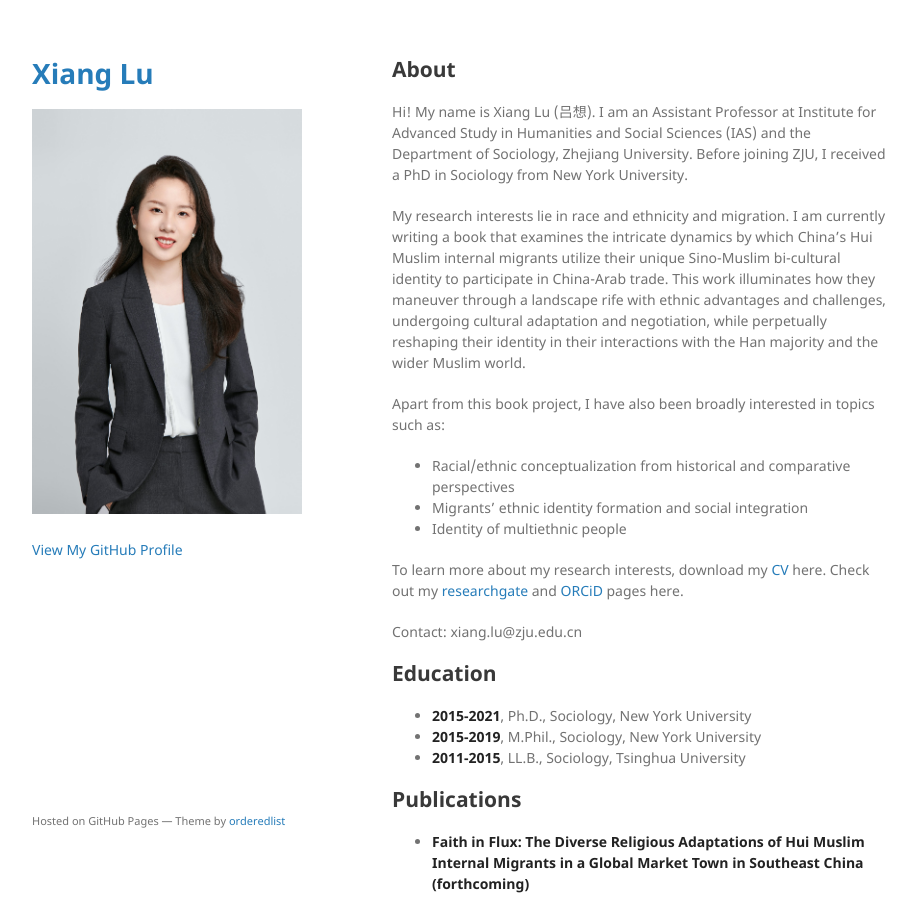
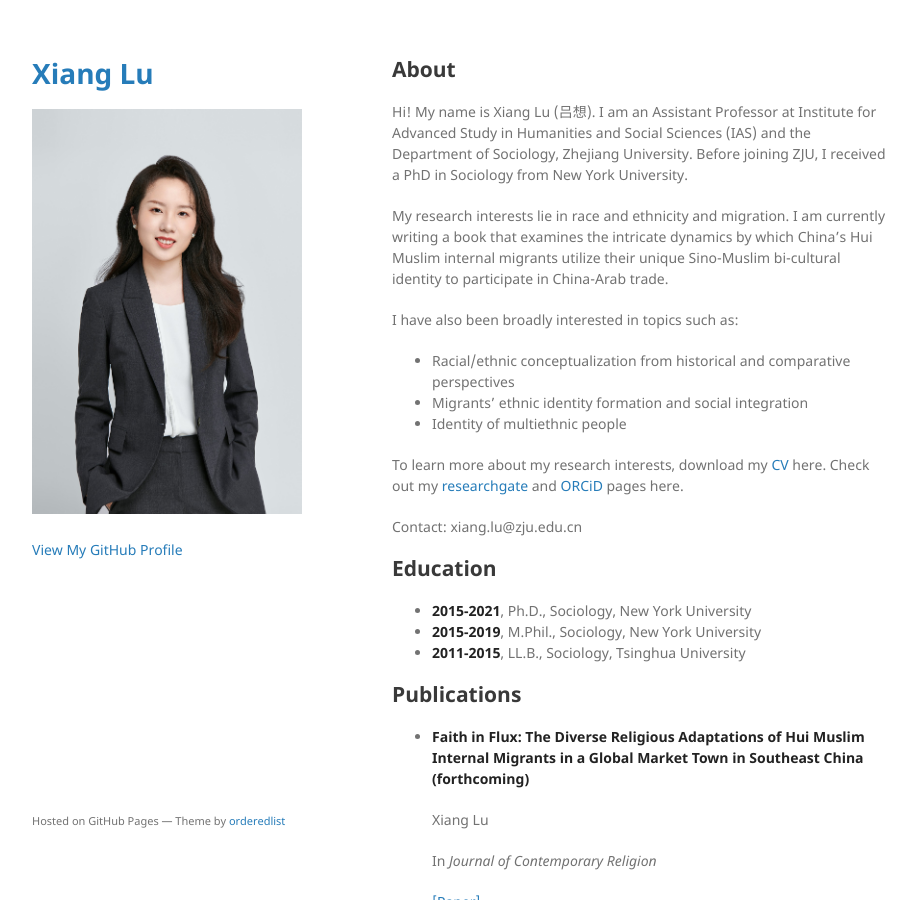
Before and after one commit to xianglusoc/xianglusoc.github.io, a Jekyll site: the page built from index.md, in a window 1280 px wide and 900 px high. Shown: the whole window, without its empty margins (178-1094 px from the left). Built offline with Jekyll 4.4.1, drawn with Linux system fonts in a browser that asks for light colours; our own code applies the rules of GitHub Pages for plain Markdown files; the repository's description, which GitHub fills in, is left out.

Commit message:
Update index.md

```diff
--- a/index.md
+++ b/index.md
@@ -1,9 +1,9 @@
 ## About
 Hi! My name is Xiang Lu (吕想). I am an Assistant Professor at Institute for Advanced Study in Humanities and Social Sciences (IAS) and the Department of Sociology, Zhejiang University. Before joining ZJU, I received a PhD in Sociology from New York University.
 
-My research interests lie in race and ethnicity and migration. I am currently writing a book that examines the intricate dynamics by which China's Hui Muslim internal migrants utilize their unique Sino-Muslim bi-cultural identity to participate in China-Arab trade. This work illuminates how they maneuver through a landscape rife with ethnic advantages and challenges, undergoing cultural adaptation and negotiation, while perpetually reshaping their identity in their interactions with the Han majority and the wider Muslim world.
+My research interests lie in race and ethnicity and migration. I am currently writing a book that examines the intricate dynamics by which China's Hui Muslim internal migrants utilize their unique Sino-Muslim bi-cultural identity to participate in China-Arab trade.
 
-Apart from this book project, I have also been broadly interested in topics such as:
+I have also been broadly interested in topics such as:
 
 - Racial/ethnic conceptualization from historical and comparative perspectives
 - Migrants’ ethnic identity formation and social integration
```
